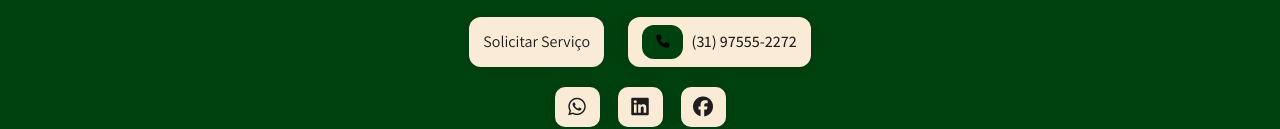
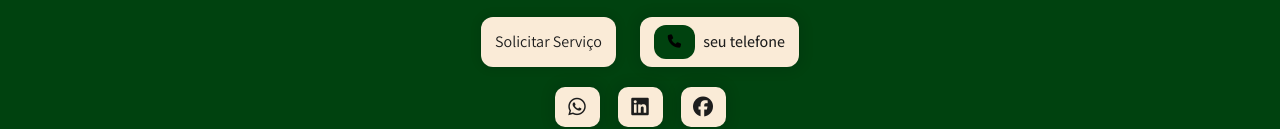
Before and after one commit to GuiBratiliere/pagina_institucional, a plain HTML site: page faram_consultoria/index.html in a window 1280 px wide. Shown: the part 512-641 px from the top of the page. Drawn offline with nearby package versions, Linux system fonts and the light colour scheme.

Commit message:
Update index.html

```diff
--- a/faram_consultoria/index.html
+++ b/faram_consultoria/index.html
@@ -71,7 +71,7 @@
                         <button class="btn_default">
                             <i class="fa-solid fa-phone"></i>
                         </button>
-                        (31) 97555-2272
+                        seu telefone
                     </a>
                 </div>
                 <div class="social_media_button">
@@ -285,8 +285,8 @@
             </div>
             <div class="contato">
                 <h2>CONTATO</h2>
-                <span>contato@faramconsultoria.com</span>
-                <span>(31) 97555-2272</span>
+                <span>seu email</span>
+                <span>seu telefone</span>
             </div>
             <div class="cta">
                 <p>Soluções inteligentes e exclusivas para o seu negócio.</p>
```
